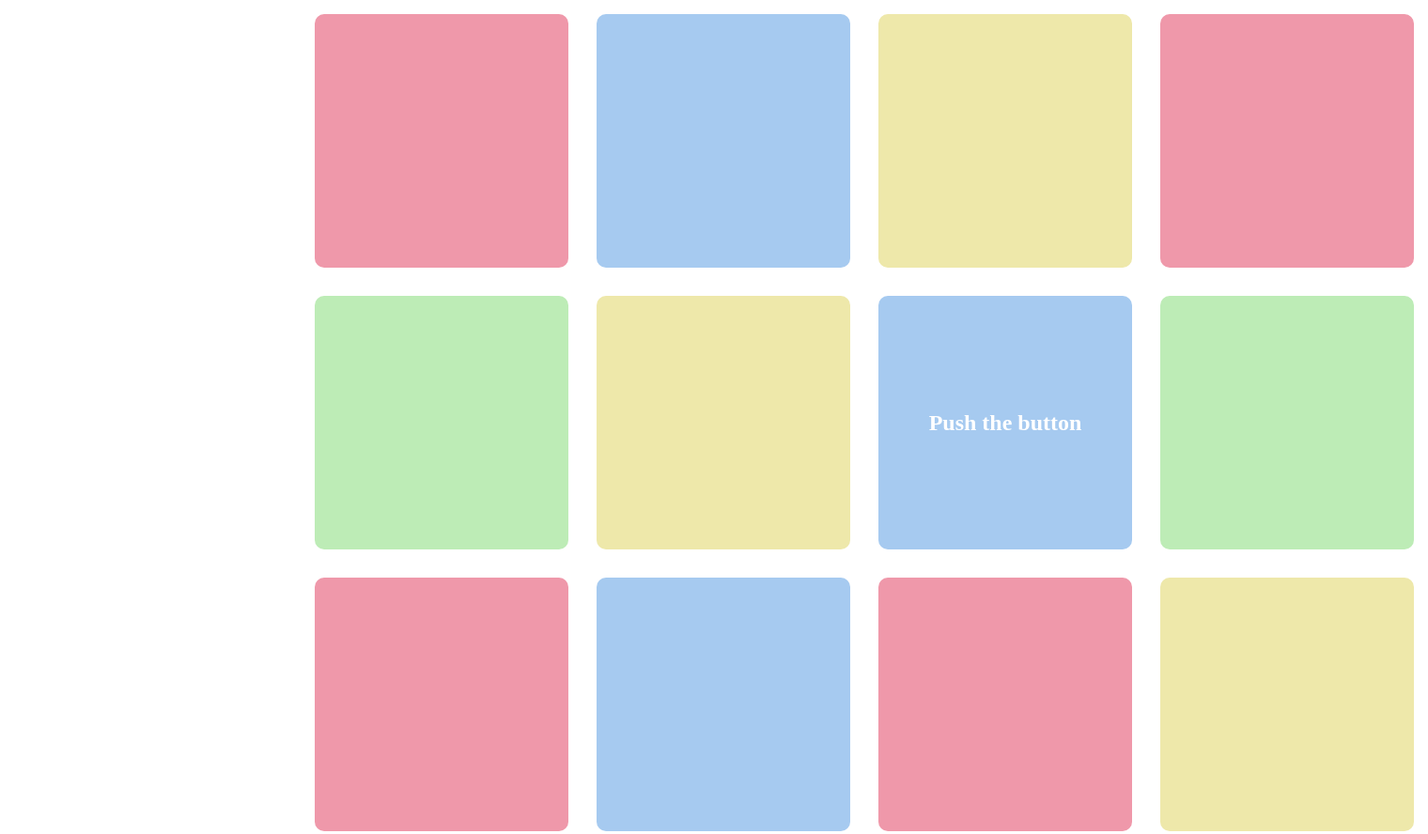
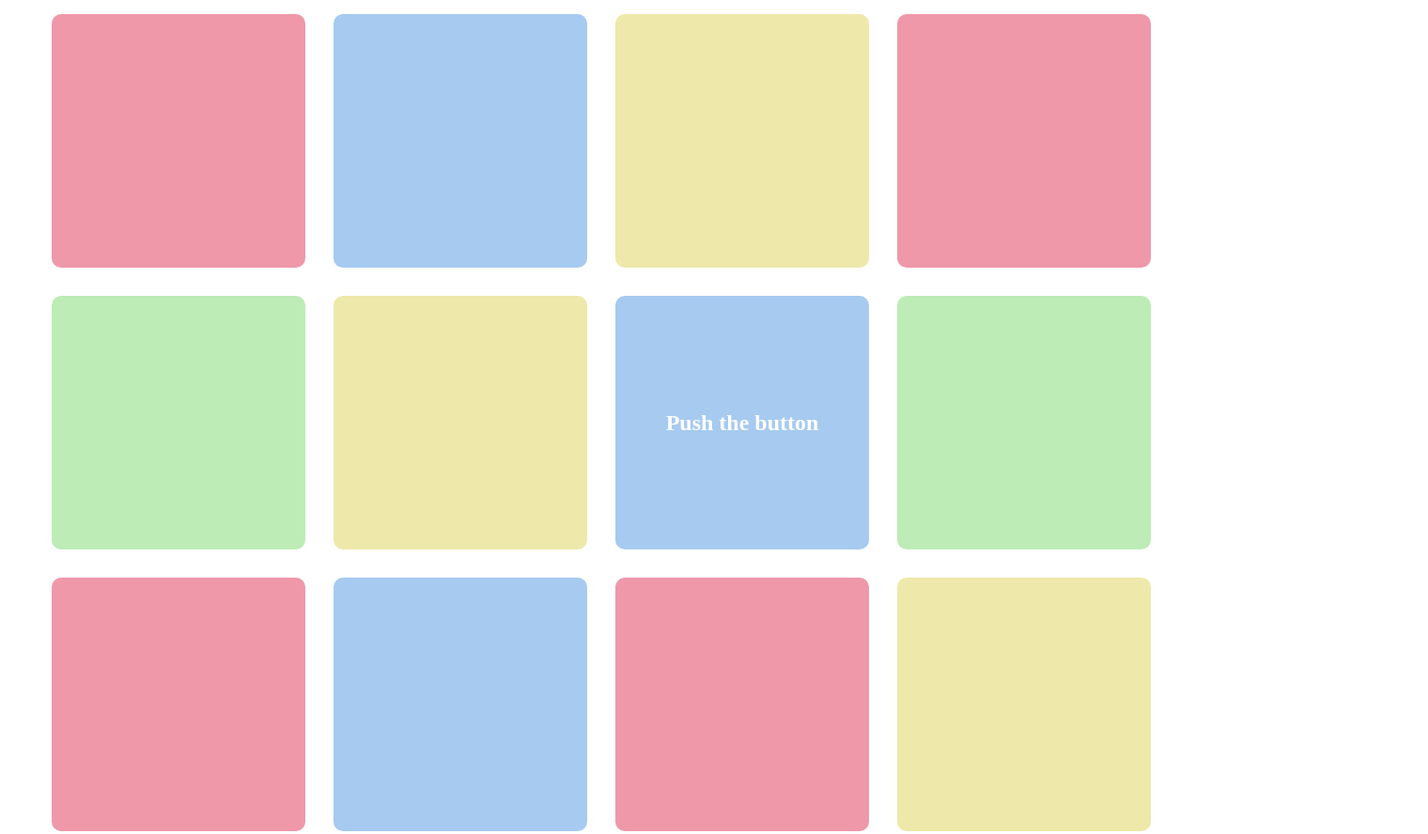
Before and after one commit to natakers/modal_window, a plain HTML site: page modal/index.html in a window 1280 px wide. Shown: the top 888 px of the page at 94% size, 1520 px wide, since content can reach past the window. Drawn offline with Linux system fonts and the light colour scheme.

Commit message:
change
m-l and m-r auto

```diff
--- a/modal/style.css
+++ b/modal/style.css
@@ -27,8 +27,8 @@ body {
   flex-direction: column;
   width: 1200px;
   justify-content: center;
-  margin-right: 20em;
-  margin-left: 20em;
+  margin-right: auto;
+  margin-left: auto;
 }
 
 .row {
```
